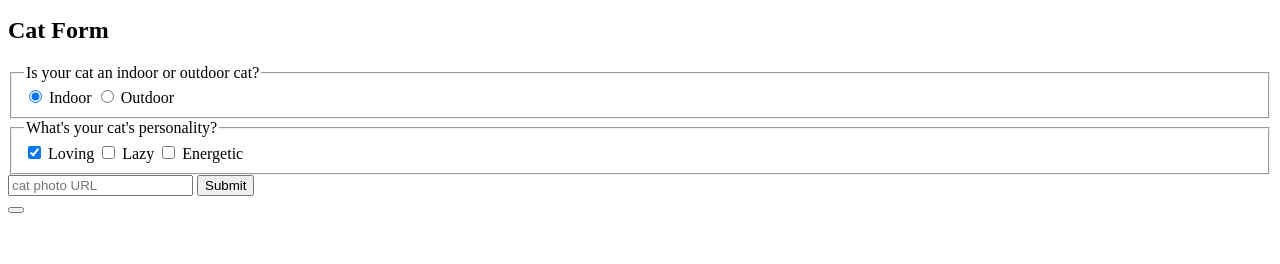
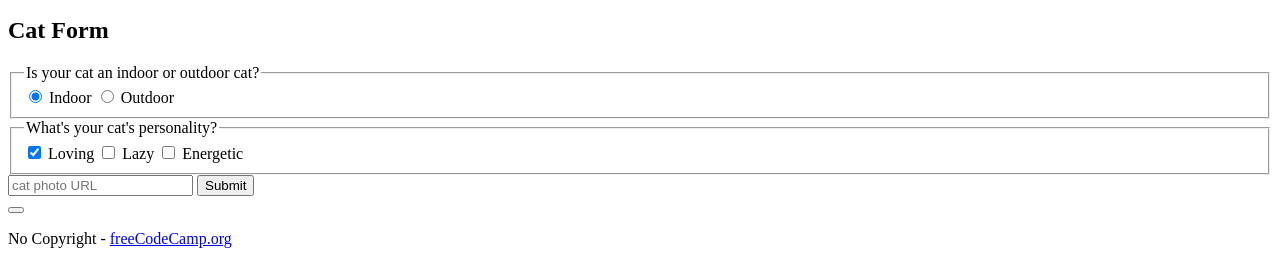
Before and after one commit to Yinkusadel/01-fcc-catphotoapp, a website: page index.html in a window 1280 px wide. Shown: the part 1419-1683 px from the top of the page. Before the commit the page ends 1641 px from the top, so only its background shows below. Drawn offline with Linux system fonts and the light colour scheme; files that its build step writes are made by us from their sources; files whose address does not match are found by name.

Commit message:
add complete solution to catphotoapp project

```diff
--- a/index.html
+++ b/index.html
@@ -3,7 +3,7 @@
   <head>
     <meta charset="UTF-8" />
     <meta name="viewport" content="width=device-width, initial-scale=1.0" />
-    <title>Document</title>
+    <title>CatPhotoApp</title>
     <link rel="stylesheet" href="index.css" />
   </head>
   <body>
@@ -63,6 +63,9 @@
       </section>
 
     </main>
-
+    <footer>
+      <p>  No Copyright - <a href="https://www.freecodecamp.org">freeCodeCamp.org</a>
+      </p>
+    </footer>
   </body>
 </html>
```
